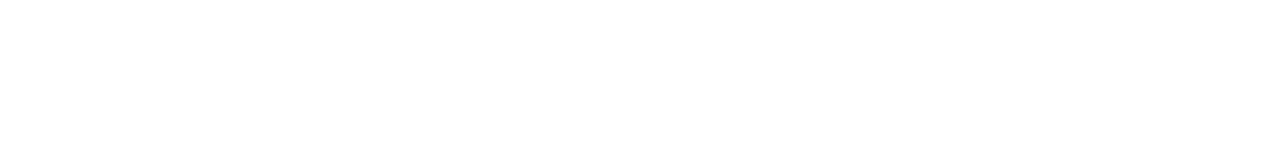
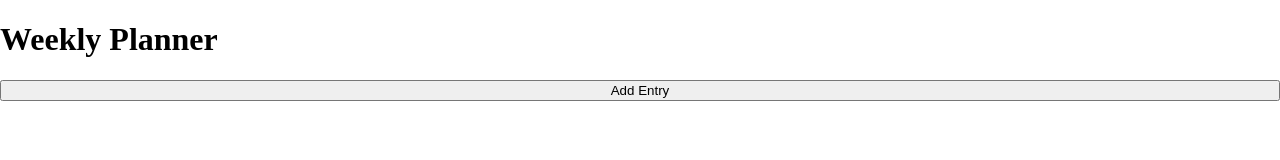
Before and after one commit to AndyPark20/week-planner, a plain HTML site: page index.html in a window 1280 px wide. Drawn offline with Linux system fonts and the light colour scheme.

Commit message:
setting flex style

```diff
--- a/index.html
+++ b/index.html
@@ -1,12 +1,25 @@
 <!DOCTYPE html>
 <html lang="en">
+
 <head>
   <meta charset="UTF-8">
   <meta name="viewport" content="width=device-width, initial-scale=1.0">
   <title>Week Planner</title>
   <link rel="stylesheet" href="styles.css">
 </head>
+
 <body>
+  <div class="container">
+    <div class="row">
+      <div class="column-full">
+        <h1>Weekly Planner</h1>
+      </div>
+      <div class="column-full">
+        <button type="submit" class="button">Add Entry</button>
+      </div>
+    </div>
+  </div>
   <script src="main.js"></script>
 </body>
+
 </html>
--- a/styles.css
+++ b/styles.css
@@ -0,0 +1,22 @@
+
+* {
+  box-sizing: border-box;
+}
+
+body {
+  margin: 0 auto;
+}
+
+.container {
+  width: 100%;
+}
+
+.column-full {
+  display: flex;
+  flex-direction: column;
+}
+
+/* .row {
+  display:flex;
+  flex-direction:column;
+} */
```
